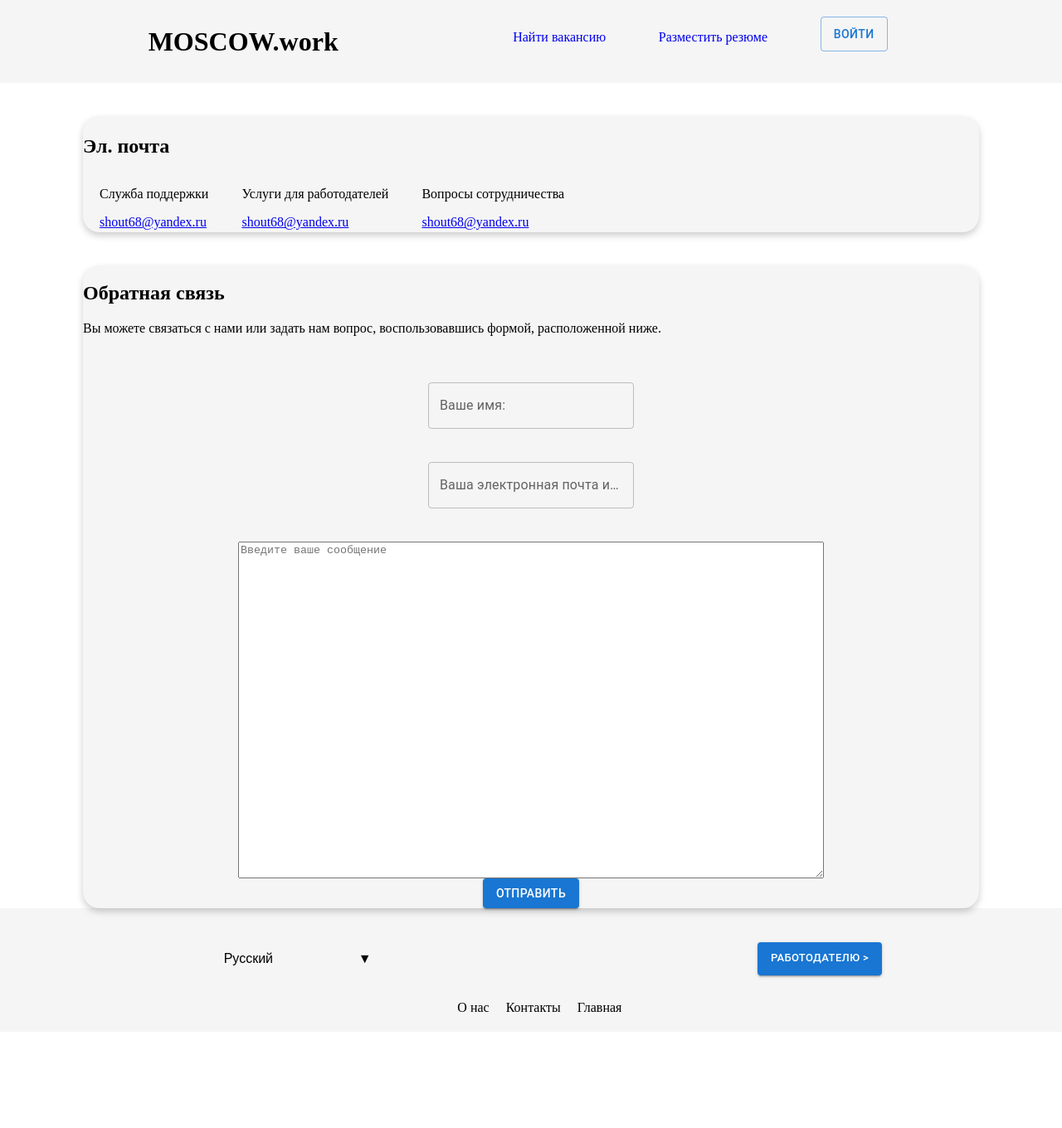
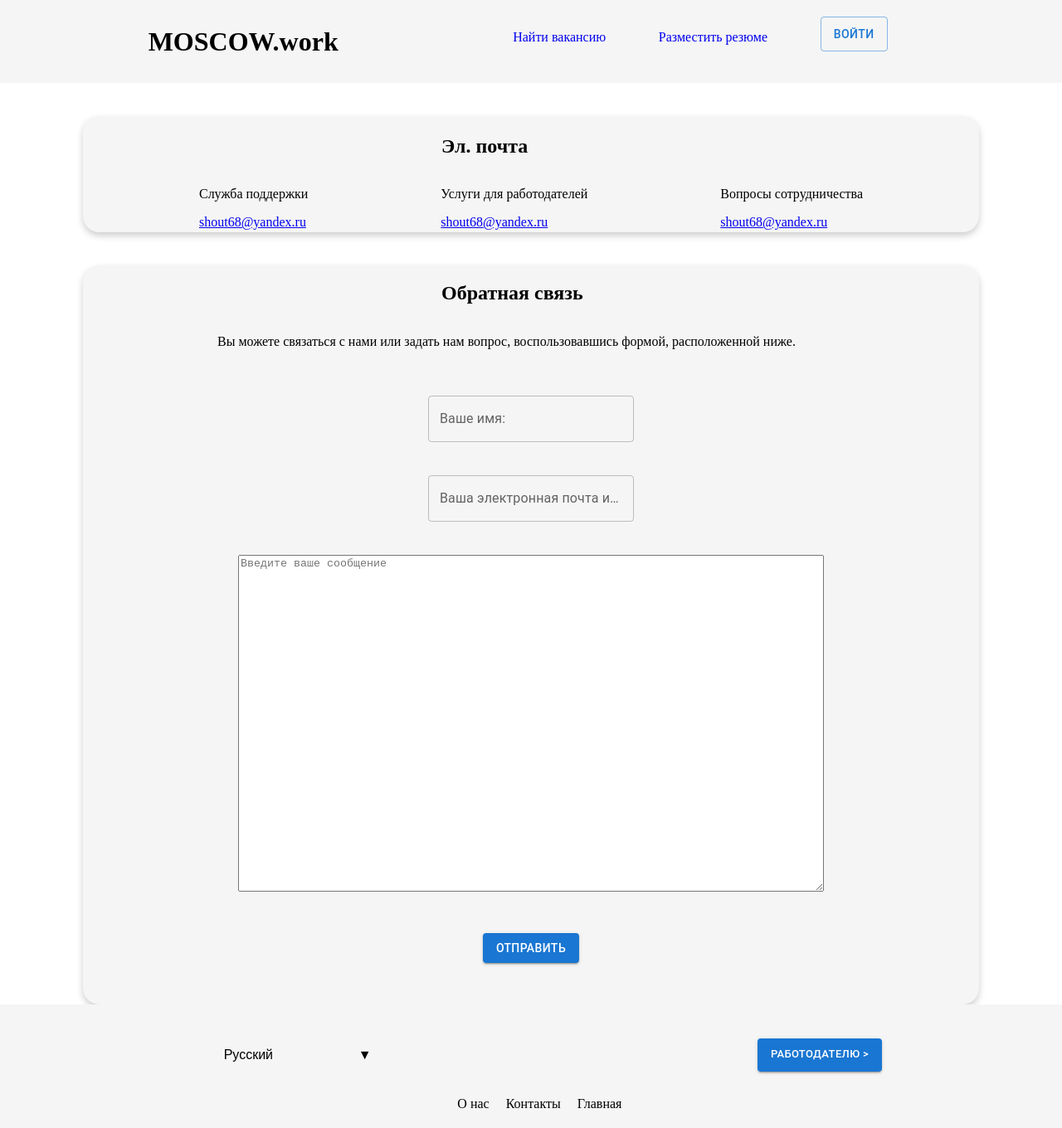
Before and after one commit to Test-Project777/moscowWork, a React (Vite) app: page /contact in a window 1280 px wide. Shown: the top 1360 px of the page at 83% size. Before the commit the page ends 1244 px from the top, so only its background shows below. Built offline with nearby package versions, Linux system fonts and the light colour scheme.

Commit message:
fixContact

```diff
--- a/src/page/Contact/ui/Email.tsx
+++ b/src/page/Contact/ui/Email.tsx
@@ -3,9 +3,11 @@ import './uiStyle.css';
 
 export default function Email(): JSX.Element {
   return (
-    <div className='boxEmail'>
-      <h2>Эл. почта</h2>
-      <div className='linkEmailBox'>
+    <div className="boxEmail">
+      <div>
+        <h2 style={{ marginLeft: '40%' }}>Эл. почта</h2>
+      </div>
+      <div className="linkEmailBox"        >
         <div className="linkEmail">
           <p>Служба поддержки</p>
           <a href="mailto:shout68@yandex.ru">shout68@yandex.ru</a>
--- a/src/page/Contact/ui/FeedBackForm.tsx
+++ b/src/page/Contact/ui/FeedBackForm.tsx
@@ -5,8 +5,8 @@ import { Button, TextField, TextareaAutosize } from '@mui/material';
 export default function FeedBackForm(): JSX.Element {
   return (
     <div className="inputFormBox">
-      <h2>Обратная связь</h2>
-      <p>
+      <h2 style={{ marginLeft: '40%' }}>Обратная связь</h2>
+      <p style={{ marginLeft: '15%' }}>
         Вы можете связаться с нами или задать нам вопрос, воспользовавшись формой, расположенной
         ниже.
       </p>
@@ -28,7 +28,9 @@ export default function FeedBackForm(): JSX.Element {
           aria-label="empty textarea"
           placeholder="Введите ваше сообщение"
         />
-        <Button className='btnFeedBack' variant="contained">Отправить</Button>
+        <Button sx={{ marginTop: '50px', marginBottom: '50px' }} variant="contained">
+          Отправить
+        </Button>
       </div>
     </div>
   );
--- a/src/page/Contact/ui/uiStyle.css
+++ b/src/page/Contact/ui/uiStyle.css
@@ -1,3 +1,7 @@
+.linkEmailBox {
+  display: flex;
+  justify-content: space-evenly;
+}
 .linkEmail {
   position: relative;
   min-height: 1px;
@@ -15,9 +19,7 @@
   box-shadow: 0px 4px 8px rgba(0, 0, 0, 0.2);
   margin-top: 40px;
 }
-.linkEmailBox {
-  display: flex;
-}
+
 .inputGroup {
   display: flex;
   align-items: center;
@@ -29,7 +31,11 @@
   background-color: whitesmoke;
   border-radius: 20px;
   box-shadow: 0px 4px 8px rgba(0, 0, 0, 0.2);
+  display: flex;
+  justify-content: center;
+  flex-direction: column;
 }
 .btnFeedBack {
   margin-top: 50px;
+  margin-left: 50px;
 }
--- a/src/page/Main/ui/Header.tsx
+++ b/src/page/Main/ui/Header.tsx
@@ -6,7 +6,7 @@ export default function Header(): JSX.Element {
 
   return (
     <>
-      <h1 className="title">Сайт поиска работы №2 в Москве</h1>
+      <h1 className="title">Сайт поиска работы №1 в Москве</h1>
       <p>Сейчас у нас {numberVacansion} актуальная вакансия.</p>
       <div>
         <TextField
--- a/src/ui/Footer/stile.css
+++ b/src/ui/Footer/stile.css
@@ -12,6 +12,7 @@ body {
   color: #000000;
   padding: 20px;
   bottom: 0;
+  position: relative;
 }
 
 .buttonAndLanguage {
```
